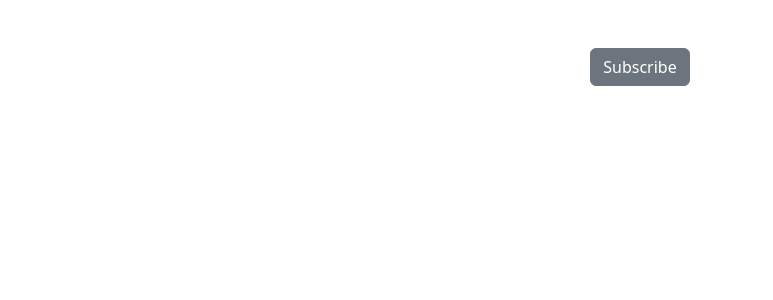
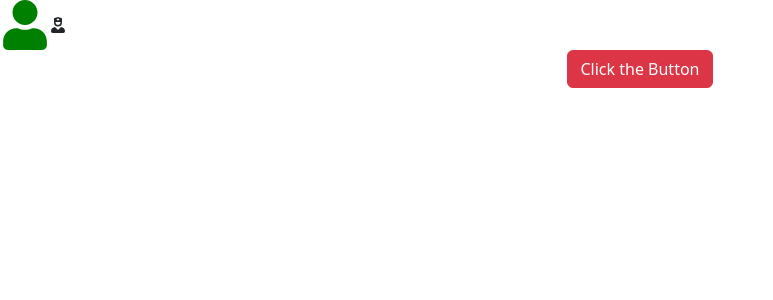
Before and after one commit to tamjidzihan/reactJS, a React (Vite) app: page / in a window 1280 px wide. Shown: the top 300 px of the page, without its empty margins (0-773 px from the left). Built offline with nearby package versions, Linux system fonts and the light colour scheme.

Commit message:
office 2024-04-25

```diff
--- a/package.json
+++ b/package.json
@@ -11,7 +11,8 @@
   "dependencies": {
     "bootstrap": "^5.2.3",
     "react": "^18.2.0",
-    "react-dom": "^18.2.0"
+    "react-dom": "^18.2.0",
+    "react-icons": "^4.7.1"
   },
   "devDependencies": {
     "@types/react": "^18.0.27",
--- a/src/App.tsx
+++ b/src/App.tsx
@@ -1,8 +1,12 @@
 // import './App.css'
 import { useState } from 'react';
+import { FaUser } from "react-icons/fa";
+import { FaUserNurse } from "react-icons/fa";
+
 import ListGroup from './components/ListGroup';
 import Alert from './components/Alert';
 import Button from './components/Button';
+import AlertButton from './components/AlertButton';
 
 function App() {
 
@@ -156,11 +160,61 @@ function App() {
   }
 
 
+
+  const button = {
+    subscribe: 'Subscribe',
+    subscribed: 'Subscribed',
+  }
+
+  const [selectedButton, setSelectedButton] = useState(button.subscribe)
+
+  const handelButtonClick = () => {
+    setSelectedButton(button.subscribed)
+  }
+
+
+
+  const [alertVisible, SetAlertVisibility] = useState(false)
+
+
+
+
+
+
+
+
+
   return (
+
     <>
-      <div>
-        <Button />
+
+
+      <FaUser color='green' size={50} />
+      <FaUserNurse />
+
+
+
+
+
+
+      <div className=' container text-center '>
+        {alertVisible && <Alert onClose={() => SetAlertVisibility(false)}>The Button Is Clicked </Alert>}
+        <AlertButton
+          onClick={() =>
+            SetAlertVisibility(true)
+            //
+          }
+        />
       </div>
+
+      {/* <div>
+        <Button
+
+          children={selectedButton}
+          style='danger'
+          onClick={handelButtonClick}
+        />
+      </div> */}
 
       {/* <div>
         <Alert>
--- a/src/components/Alert.tsx
+++ b/src/components/Alert.tsx
@@ -1,15 +1,17 @@
 import { ReactNode } from "react";
 interface Props {
     children: ReactNode;
+    onClose: () => void;
 }
 
-const Alert = ({ children }: Props) => {
+const Alert = ({ children, onClose }: Props) => {
     return (
-        <div className=' container my-5'>
-            <div className="alert alert-primary w-50 " role="alert">
-                {children}
-            </div>
+
+        <div className="alert alert-warning alert-dismissible " role="alert">
+            {children}
+            <button type="button" className="btn-close" onClick={onClose} data-bs-dismiss="alert" aria-label="Close"></button>
         </div>
+
     )
 }
 
--- /dev/null
+++ b/src/components/AlertButton.tsx
@@ -0,0 +1,30 @@
+import React, { ReactNode, useState } from 'react'
+
+interface Props {
+    onClick: () => void;
+}
+
+function AlertButton({ onClick }: Props) {
+    const [selectButtonStyle, SetselectButtonStyle] = useState("danger")
+    const [selectButtonText, setSelectButtonText] = useState('Click the Button')
+
+
+
+
+    return (
+        <div >
+
+
+            <button className={'btn btn-' + selectButtonStyle}
+                onClick={() => {
+                    SetselectButtonStyle('success')
+                    setSelectButtonText('Clicked')
+                    onClick()
+                }}
+            >{selectButtonText}</button>
+
+        </div>
+    )
+}
+
+export default AlertButton
--- a/src/components/Button.tsx
+++ b/src/components/Button.tsx
@@ -1,34 +1,24 @@
-import React, { useState } from 'react'
+import React, { ReactNode, useState } from 'react'
 
-const Button = () => {
-    const [selecetedButton, setSelecetedButton] = useState("btn btn-secondary");
+interface Props {
+    alart: ReactNode
+    children: string;
+    style?: 'primary' | 'secondary' | 'danger' | 'info';
+    onClick: () => void;
+}
 
 
 
-
-    // const listItems = items.map((item, index) =>
-    //     <li className={selecetedIndex === index
-    //         ? "list-group-item text-start active"
-    //         : "list-group-item text-start "}
-    //         role='button'
-    //         key={item}
-    //         // onClick={() => console.log(index, item)}
-    //         onClick={() => {
-    //             setSelecetedIndex(index)
-    //             onSelectItem(item)
-    //         }
-    //         }
-    //     >
-    //         {index + 1}: {item}
-    //     </li >
-
+const Button = ({ alart, children, style = "secondary", onClick }: Props) => {
 
     return (
 
         <div className=' container-fluid text-center my-5 '>
-            <button className={selecetedButton}
-                onClick={() => setSelecetedButton("btn btn-danger ")}
-            >Subscribe</button>
+            {alart}
+            <button
+                className={"btn btn-" + style}
+                onClick={onClick}
+            >{children}</button>
         </div>
 
     )
```
Also changed, not shown: 1 other file (tests, documents, lock files or other folders).
